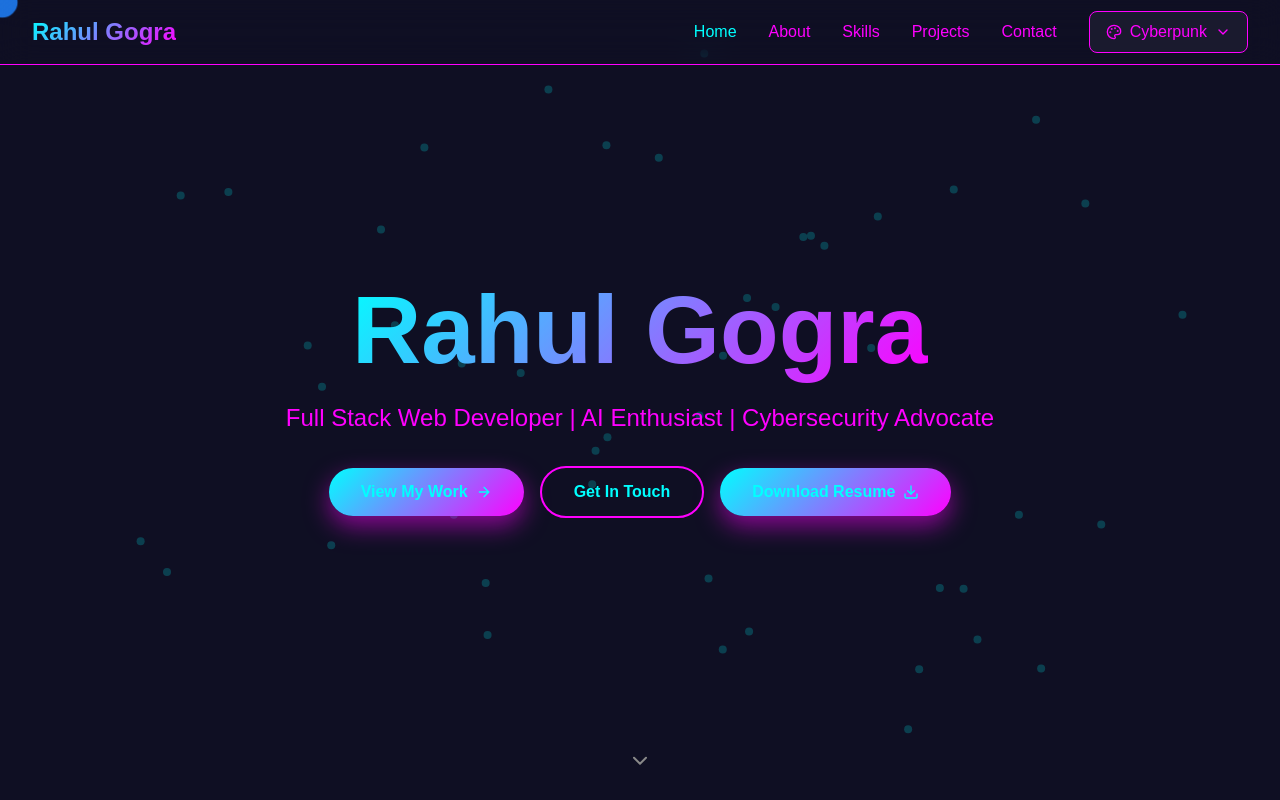
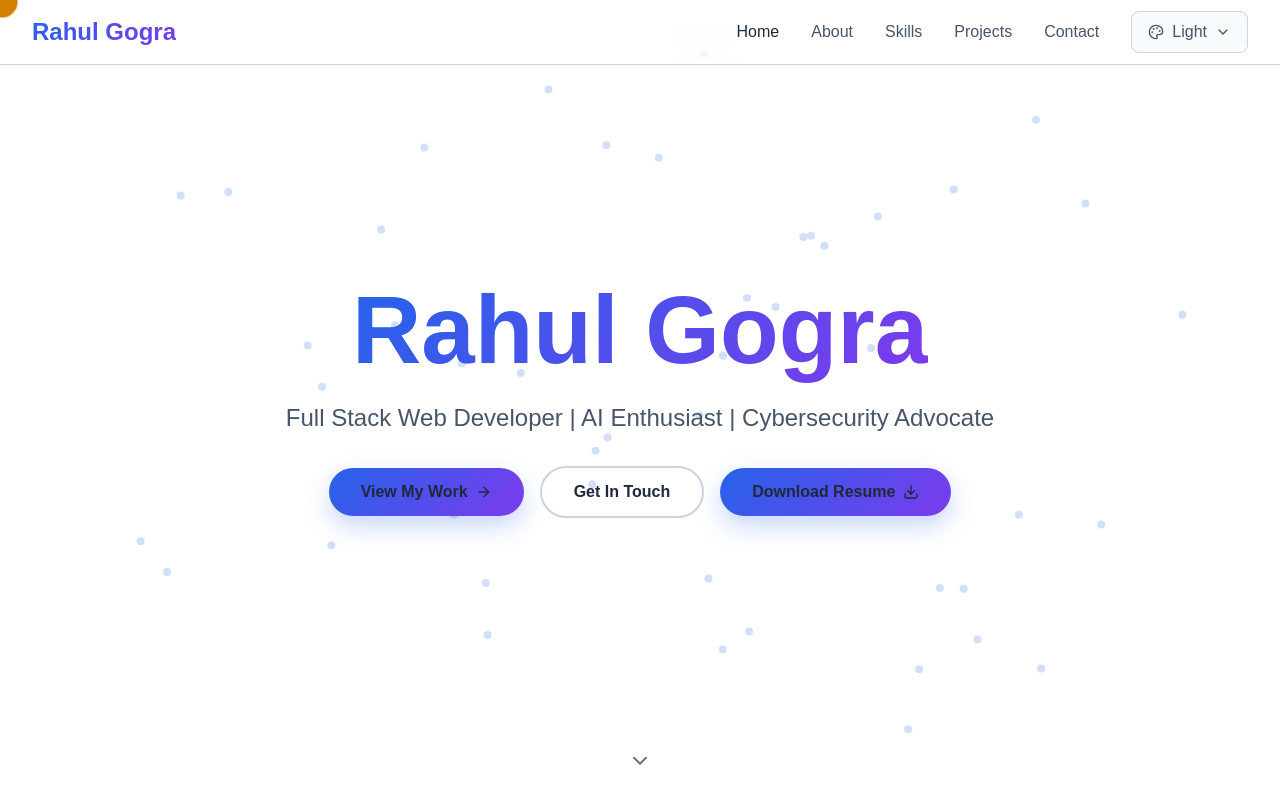
Before and after one commit to RahulGogra/portfolio, a Next.js app: page / in a window 1280 px wide. Shown: the top 800 px of the page. Built offline with nearby package versions, Linux system fonts and the light colour scheme.

Commit message:
default theme to light

```diff
--- a/contexts/ThemeContext.tsx
+++ b/contexts/ThemeContext.tsx
@@ -37,7 +37,7 @@ export const themes = [
 ];
 
 export function ThemeProvider({ children }: { children: React.ReactNode }) {
-  const [theme, setTheme] = useState<Theme>('cyberpunk');
+  const [theme, setTheme] = useState<Theme>('light');
 
   useEffect(() => {
     // Load theme from localStorage on mount
```
